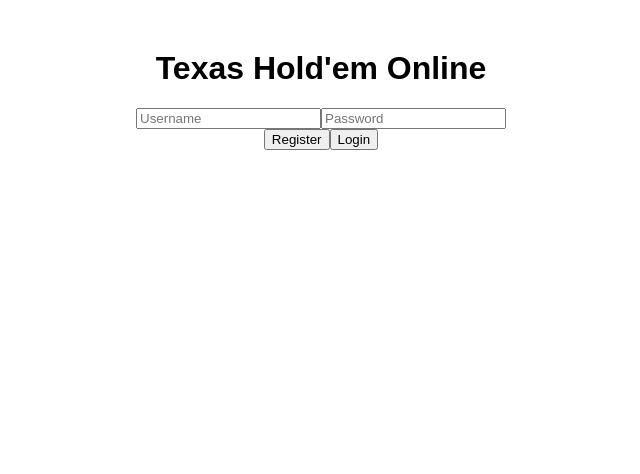
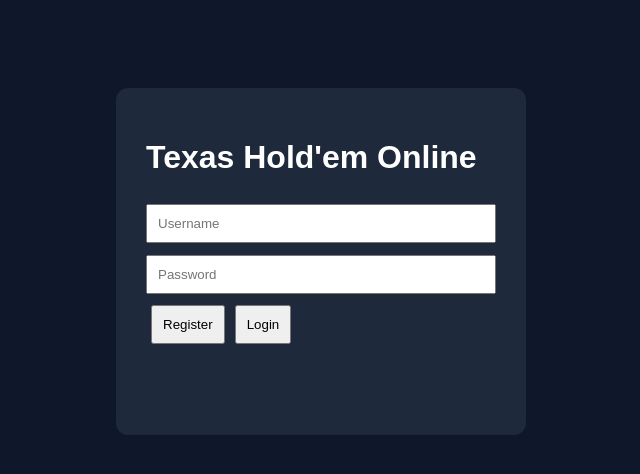
Before and after one commit to Rehcra867/Poker-v1, a website: page public/index.html in a window 1280 px wide. Shown: the whole page, without its empty margins (319-959 px from the left). Drawn offline with Linux system fonts and the light colour scheme.

Commit message:
Phase 2 styling

```diff
--- a/public/style.css
+++ b/public/style.css
@@ -1 +1 @@
-body{font-family:Arial,sans-serif;text-align:center;margin-top:50px;}
+body{background:#0f172a;color:white;font-family:Arial,sans-serif;display:flex;justify-content:center;padding-top:80px}.card{background:#1e293b;padding:30px;border-radius:12px;width:350px}input{width:100%;padding:10px;margin:6px 0;box-sizing:border-box}button{padding:10px;margin:5px;cursor:pointer}#status{min-height:24px}
```
